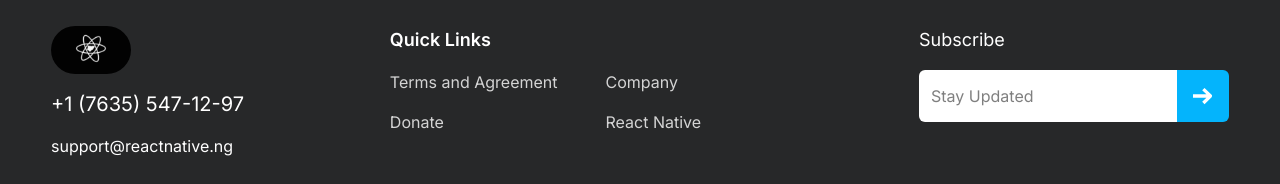
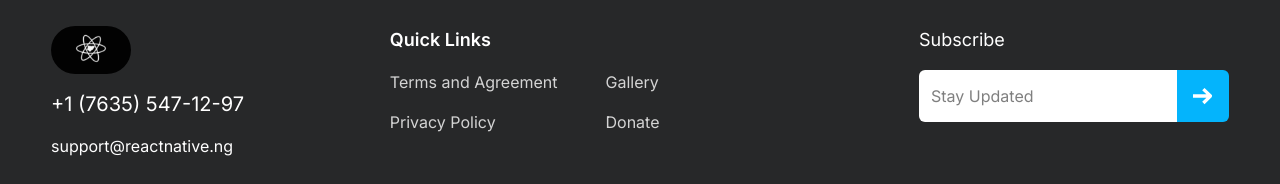
Before and after one commit to react-native-nigeria-community/rnn-landing, a React (Create React App) app: page / in a window 1280 px wide. Shown: the part 6843-7027 px from the top of the page. Built offline with nearby package versions, Linux system fonts and the light colour scheme.

Commit message:
add gallery link to footer

```diff
--- a/src/components/footer.js
+++ b/src/components/footer.js
@@ -20,9 +20,9 @@ const Footer = () => {
 
             <div className="grid grid-cols-2 gap-x-6 sm:gap-x-8 md:gap-x-12 gap-y-3 sm:gap-y-4 text-[#D4D4D4] text-sm sm:text-base">
                 <a className="cursor-pointer hover:text-white transition-colors" href="terms" target="_blank" rel="noopener noreferrer">Terms and Agreement</a>
-                <a className="cursor-pointer hover:text-white transition-colors" href="company" target="_blank" rel="noopener noreferrer">Company</a>
-                <a className="cursor-pointer hover:text-white transition-colors" href="donate" target="_blank" rel="noopener noreferrer">Donate</a>
-                <a className="cursor-pointer hover:text-white transition-colors" href="reactnative" target="_blank" rel="noopener noreferrer">React Native</a>
+                <a className="cursor-pointer hover:text-white transition-colors" href="company" target="_blank" rel="noopener noreferrer">Gallery</a>
+                <a className="cursor-pointer hover:text-white transition-colors" href="donate" target="_blank" rel="noopener noreferrer">Privacy Policy</a>
+                <a className="cursor-pointer hover:text-white transition-colors" href="reactnative" target="_blank" rel="noopener noreferrer">Donate</a>
             </div>
         </div>
 
```
